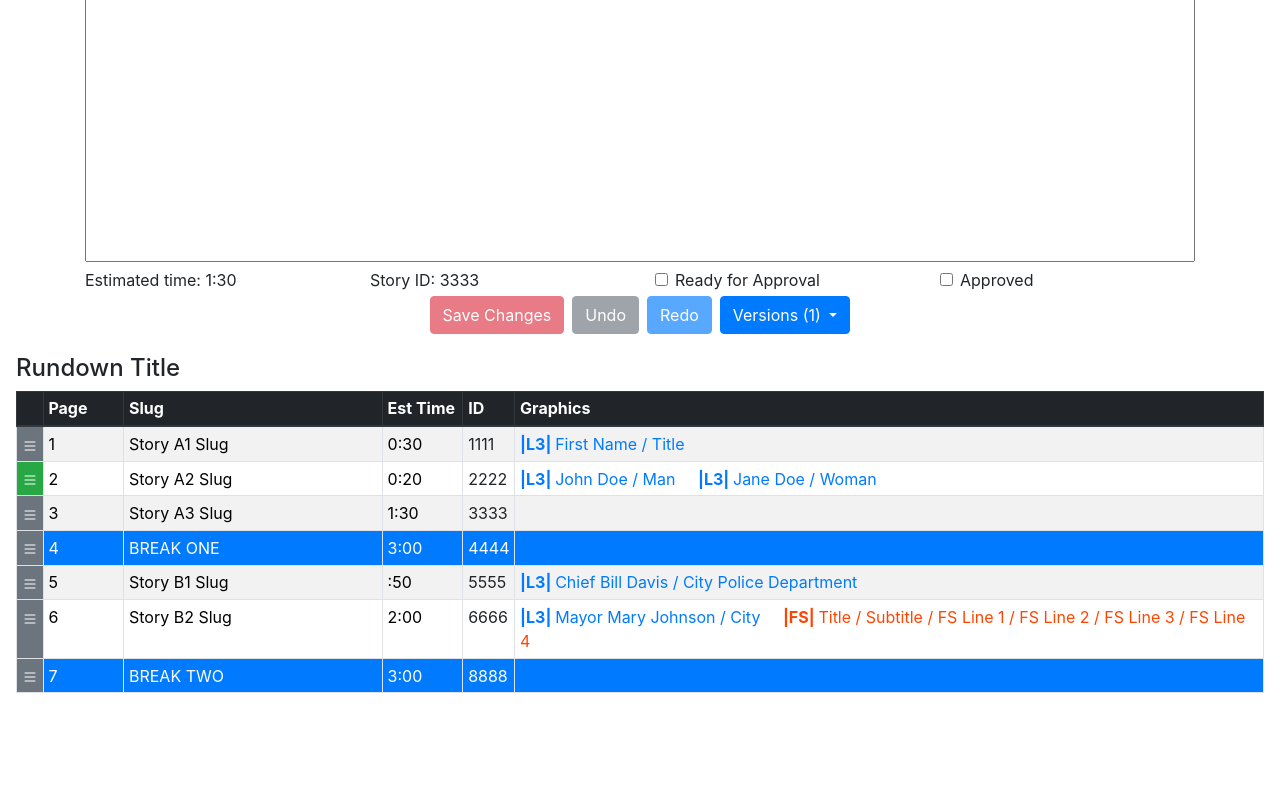
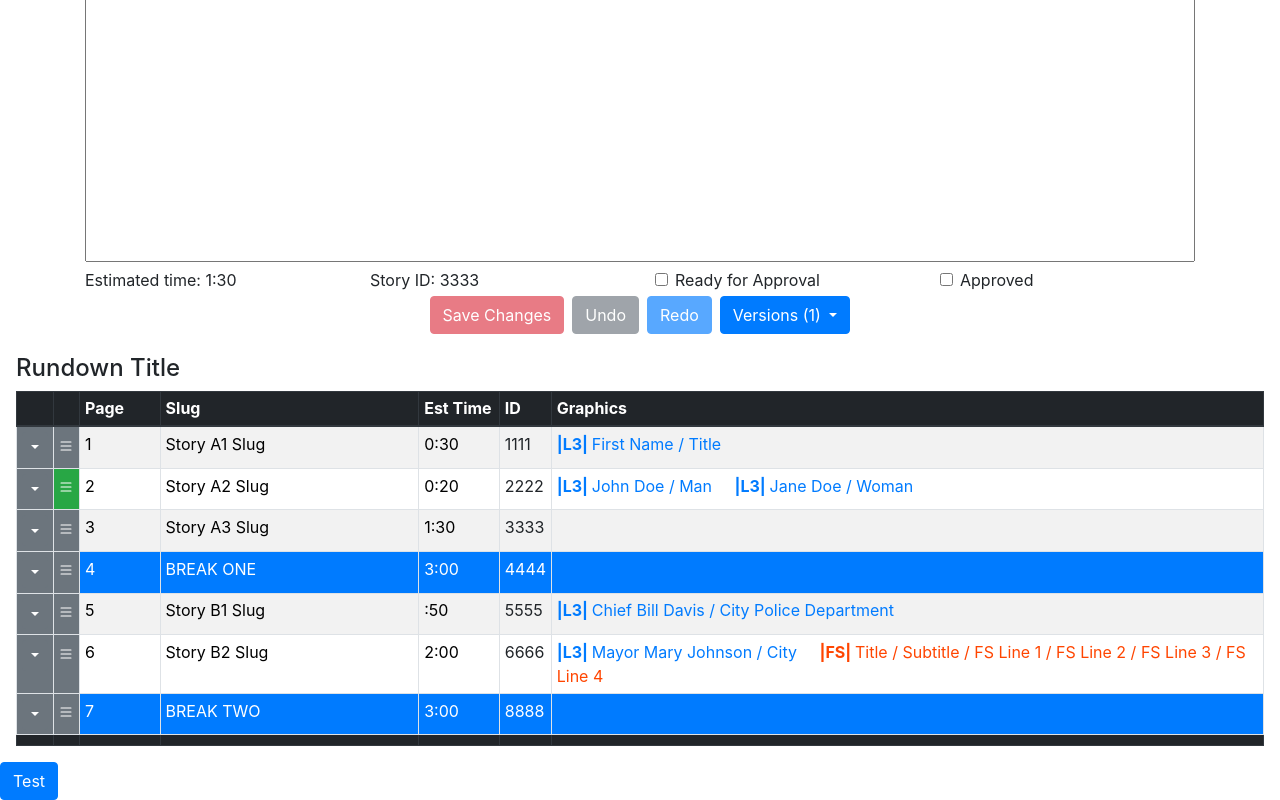
Before and after one commit to mddeane/proj-naas, an Angular app: page /dashboard in a window 1280 px wide. Shown: the part 247-1047 px from the top of the page. Before the commit the page ends 956 px from the top, so only its background shows below. Built offline with nearby package versions, Linux system fonts and the light colour scheme.

Commit message:
various features, incl duplicate row, add above and belown

```diff
--- a/src/app/components/rundown/rundown.component.css
+++ b/src/app/components/rundown/rundown.component.css
@@ -36,3 +36,11 @@
     color: black !important;
     background-color: #f9ebc0 !important;
 }
+
+.table-vertical-center {
+  vertical-align: center;
+}
+
+.row-alert {
+  outline: 2px solid yellow;
+}
--- a/src/app/components/rundown/rundown.component.html
+++ b/src/app/components/rundown/rundown.component.html
@@ -3,6 +3,7 @@
     <table class="table table-sm table-striped table-bordered">
         <thead class="thead-dark">
             <tr>
+                <th scope="col"></th>
                 <th scope="col"></th>
                 <th scope="col">Page</th>
                 <th scope="col">Slug</th>
@@ -12,14 +13,39 @@
             </tr>
         </thead>
         <tbody>
-            <tr *ngFor="let rundownItem of rundownItems; let i = index" [class]="getRowCss(rundownItem.itemType)"
-                (dblclick)="test(rundownItem.itemStory.storySlug)">
+            <tr *ngFor="let rundownItem of rundownItems; let i = index" [class]="getRowCss(rundownItem.itemType, i)"
+                (dblclick)="test(rundownItem.itemStory.storySlug)" (click)="setSelectedItemIndex(i)"
+                ondblclick="$('#storyModal').modal('show')">
+                <td class="bg-secondary">
+                    <div class="dropdown">
+                        <button class="btn btn-secondary btn-sm dropdown-toggle" type="button" id="dropdownMenuButton"
+                            data-toggle="dropdown" aria-haspopup="true" aria-expanded="false"></button>
+                        <div class="dropdown-menu" aria-labelledby="dropdownMenuButton">
+                            <a class="dropdown-item" (click)="addItemAbove(newItem, i)">Add Row Above</a>
+                            <a class="dropdown-item" (click)="addItemBelow(newItem, i)">Add Row Below</a>
+                            <a class="dropdown-item" (click)="addItemBelow(rundownItem, i)">Duplicate Row</a>
+                            <div class="dropdown-divider"></div>
+                            <a class="dropdown-item" onclick="$('#storyModal').modal('show')">Open Story</a>
+                            <div class="dropdown-divider"></div>
+                            <a class="dropdown-item text-danger" (click)="deleteItem(i)">Delete Row</a>
+                        </div>
+                    </div>
+                </td>
+                <!-- <td [class]="rundownItem.itemStory.storyApproval ? 'bg-success text-center' : 'bg-secondary text-center'"
+                    data-toggle="modal" data-target=".story-modal"> -->
                 <td [class]="rundownItem.itemStory.storyApproval ? 'bg-success text-center' : 'bg-secondary text-center'"
-                    data-toggle="modal" data-target=".story-modal">
-                    <svg xmlns="http://www.w3.org/2000/svg" width="16" height="16" fill="white" viewBox="0 0 16 16">
-                        <path fill-rule="evenodd"
-                            d="M2.5 12a.5.5 0 0 1 .5-.5h10a.5.5 0 0 1 0 1H3a.5.5 0 0 1-.5-.5zm0-4a.5.5 0 0 1 .5-.5h10a.5.5 0 0 1 0 1H3a.5.5 0 0 1-.5-.5zm0-4a.5.5 0 0 1 .5-.5h10a.5.5 0 0 1 0 1H3a.5.5 0 0 1-.5-.5z" />
-                    </svg>
+                    [style]="'cursor: move;'">
+                    <div (dragenter)="onDragEnter($event, i.toString())" (dragleave)=" onDragLeave($event)"
+                        (dragover)="onDragOver($event)" (drop)="onDrop($event, i)" (dragend)="onDragEnd($event, i)">
+                        <div [id]="'row-' + i" draggable="true" (dragstart)="onDragStart($event, rundownItem, i)">
+                            <svg xmlns="http://www.w3.org/2000/svg" width="16" height="16" fill="white"
+                                viewBox="0 0 16 16">
+                                <path fill-rule="evenodd"
+                                    d="M2.5 12a.5.5 0 0 1 .5-.5h10a.5.5 0 0 1 0 1H3a.5.5 0 0 1-.5-.5zm0-4a.5.5 0 0 1 .5-.5h10a.5.5 0 0 1 0 1H3a.5.5 0 0 1-.5-.5zm0-4a.5.5 0 0 1 .5-.5h10a.5.5 0 0 1 0 1H3a.5.5 0 0 1-.5-.5z" />
+                            </svg>
+                        </div>
+                    </div>
+                    <div style="display: none"></div>
                 </td>
                 <td>
                     <input type="text" class="input-clean input-small" value="{{i+1}}">
@@ -42,17 +68,37 @@
                         <span>
                             {{gfx.showGraphic()}}
                         </span>
-                        <span style="color: black"> {{i != rundownItem.itemGraphics.length-1 ? "&nbsp;&nbsp;&nbsp;" :
+                        <span style="color: black"> {{i != rundownItem.itemGraphics.length-1 ?
+                            "&nbsp;&nbsp;&nbsp;"
+                            :
                             ""}}
                         </span>
                     </div>
                 </td>
             </tr>
         </tbody>
+        <tfoot class="thead-dark">
+            <tr>
+                <th></th>
+                <th></th>
+                <th></th>
+                <th></th>
+                <th></th>
+                <th></th>
+                <th></th>
+            </tr>
+        </tfoot>
     </table>
 </div>
+
+<button class="btn btn-primary" (click)="setSelectedItemIndex(1);
+">
+    Test
+</button>
+
 <!-- MODAL HTML -->
-<div class="modal fade story-modal" tabindex="-1" role="dialog" aria-labelledby="storyLabel" aria-hidden="true">
+<div class=" modal fade story-modal" tabindex="-1" role="dialog" aria-labelledby="storyLabel" aria-hidden="true"
+    id="storyModal">
     <div class="modal-dialog modal-lg">
         <div class="modal-content p-3">
             <app-story></app-story>
--- a/src/app/components/rundown/rundown.component.ts
+++ b/src/app/components/rundown/rundown.component.ts
@@ -3,6 +3,7 @@ import { AlertService } from './../../services/alert.service';
 import { RundownItemService } from './../../services/rundown-item.service';
 import { Component, HostListener, OnInit } from '@angular/core';
 import { RundownItem } from 'src/app/models/rundownItem.model';
+import { Story } from 'src/app/models/story.model';
 
 @Component({
   selector: 'app-rundown',
@@ -35,11 +36,109 @@ export class RundownComponent implements OnInit {
     return estTimeString;
   }
 
-  getRowCss(rowType: string): string {
-    let rowCss: string = "";
+  getRowCss(rowType: string, index: number): string {
+    let rowBg: string = "";
+    let rowAlert: string = "";
+
     if (rowType == "BREAK") {
-      rowCss = "row-break";
+      rowBg = "row-break";
     }
+    let alertTime;
+
+    if (index == this.alertItemIndex) {
+      rowAlert = " row-alert";
+      alertTime = setTimeout(() => {
+        rowAlert = "";
+        this.alertItemIndex = -1;
+      }, 500);
+    } else {
+      clearTimeout(alertTime);
+    }
+
+    let rowCss: string = `${rowBg} ${rowAlert}`;
+
     return rowCss;
   }
+
+
+  itemDragged: RundownItem = new RundownItem(new Story(0, 'temp', '', '', 0, false), 'STORY', []);
+  itemDraggedIndex: number = 0;
+  selectedItemIndex: number = -1;
+  alertItemIndex: number = -1;
+
+  newItem: RundownItem = new RundownItem(new Story(999999, 'New Story', '', '0:00', 0, false), 'STORY', []);
+
+  // onDrag not doing anything at the moment
+  onDrag(event: DragEvent, index: string) {
+    // event.dataTransfer?.setData("text", index);
+    // console.log('dragging', event, index);
+  }
+
+  onDragStart(event: DragEvent, item: RundownItem, index: number) {
+    this.itemDragged = item;
+    this.itemDraggedIndex = index;
+    this.alertItemIndex = this.selectedItemIndex;
+    // console.log('starting', event, item);
+  }
+
+  onDragOver(event: DragEvent) {
+    event.stopPropagation();
+    event.preventDefault();
+    // console.log('dragged over', event);
+  }
+
+  onDragEnter(event: DragEvent, index: string) {
+    event.stopPropagation();
+    event.preventDefault();
+    // console.log('drag enter', event, index);
+  }
+
+  onDragLeave(event: DragEvent) {
+    event.stopPropagation();
+    event.preventDefault();
+    // console.log('drag leave', event);
+  }
+
+  onDrop(event: DragEvent, index: number) {
+    event.preventDefault();
+    this.moveItem(this.itemDragged, index);
+    // console.log('dropped', event, "index: " + event.dataTransfer?.getData("text/plain"));
+  }
+
+  onDragEnd(event: DragEvent, index: number) {
+    event.preventDefault();
+    //    this.setSelectedItemIndex(index);
+    this.setAlertItemIndex(index);
+    this.getRowCss(this.itemDragged.itemType, index);
+    // console.log('drag end', event);
+  }
+
+  moveItem(item: RundownItem, index: number) {
+    this.rundownItemService.moveRundownItem(item, index, this.itemDraggedIndex);
+  }
+
+  addItemAbove(item: RundownItem, index: number) {
+    this.rundownItemService.addRundownItem(item, index);
+    this.setAlertItemIndex(index);
+  }
+
+  addItemBelow(item: RundownItem, index: number) {
+    this.rundownItemService.addRundownItem(item, index + 1);
+    this.setAlertItemIndex(index + 1);
+  }
+
+  deleteItem(index: number) {
+    this.rundownItemService.deleteRundownItem(index);
+  }
+
+  setSelectedItemIndex(index: number) {
+    this.selectedItemIndex = index;
+    console.log("selectedItemIndex: " + this.selectedItemIndex);
+  }
+
+  setAlertItemIndex(index: number) {
+    this.alertItemIndex = index;
+    console.log("alertItemIndex: " + this.alertItemIndex);
+  }
+
 }
--- a/src/app/components/story/story.component.html
+++ b/src/app/components/story/story.component.html
@@ -1,4 +1,4 @@
-<div class="w-100 mt-3">
+<div class="w-100 mt-3" (keydown)="ctrlSSave($event)">
     <h4>
         <svg xmlns="http://www.w3.org/2000/svg" width="16" height="16" [ngClass]="checkApproval(selectedStory)"
             viewBox="0 0 16 16">
--- a/src/app/components/story/story.component.ts
+++ b/src/app/components/story/story.component.ts
@@ -150,4 +150,12 @@ export class StoryComponent implements OnInit {
     this.readyForApprovalStatus = !this.readyForApprovalStatus;
     this.alertService.showAlert("readyForApprovalStatus: " + this.readyForApprovalStatus, "primary", 10000);
   }
+
+  ctrlSSave(event: KeyboardEvent) {
+    if ((event.metaKey || event.ctrlKey) && event.key === 's') {
+      this.saveChanges();
+      event.preventDefault();
+    }
+  }
+
 }
--- a/src/app/services/rundown-item.service.ts
+++ b/src/app/services/rundown-item.service.ts
@@ -2,6 +2,7 @@ import { RundownItem } from './../models/rundownItem.model';
 import { RUNDOWN_ITEMS } from './../shared/rundownItems';
 import { Injectable } from '@angular/core';
 import { Observable, of } from 'rxjs';
+import { Story } from '../models/story.model';
 
 @Injectable({
   providedIn: 'root'
@@ -15,8 +16,21 @@ export class RundownItemService {
     return rundownItems;
   }
 
-  setRundownItems(rundownItem: RundownItem[]): void {
+  setRundownItems(rundownItems: RundownItem[]): void {
 
   }
 
+  moveRundownItem(rundownItem: RundownItem, index: number, indexRemove: number): void {
+    RUNDOWN_ITEMS.splice(indexRemove, 1);
+    RUNDOWN_ITEMS.splice(index, 0, rundownItem);
+  }
+
+  addRundownItem(rundownItem: RundownItem, index: number) {
+    RUNDOWN_ITEMS.splice(index, 0, rundownItem);
+  }
+
+  deleteRundownItem(index: number) {
+    RUNDOWN_ITEMS.splice(index, 1);
+  }
+
 }
```
Also changed, not shown: src/styles.css (line endings or trailing spaces).
